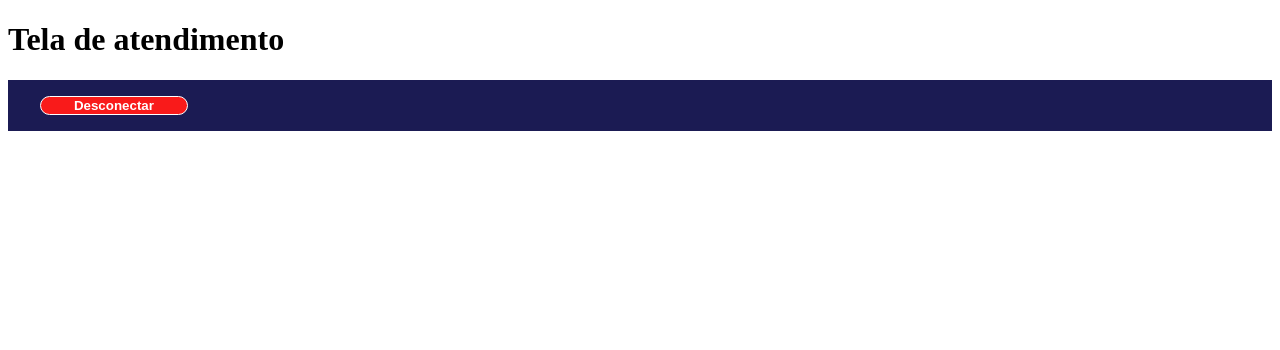
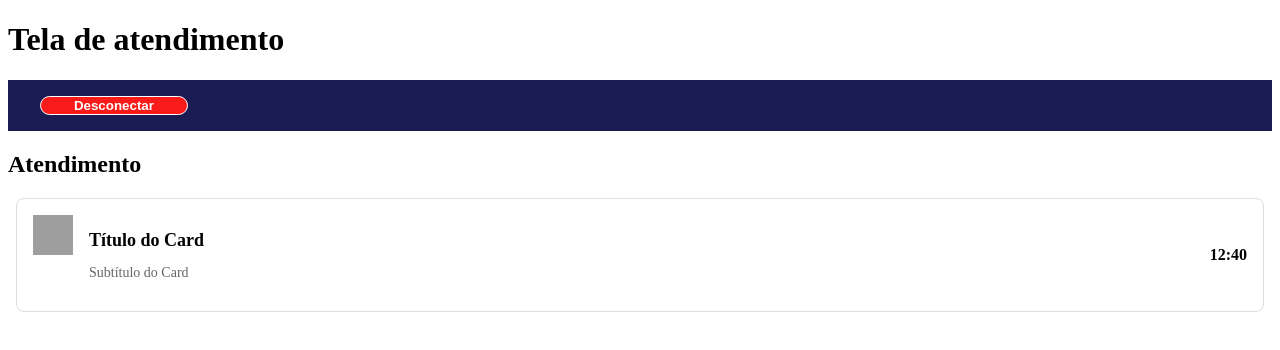
Before and after one commit to WagnerTerry/Chat-App, a React (Vite) app: page /ServiceScreen in a window 1280 px wide. Shown: the top 350 px of the page. Built offline with nearby package versions, Linux system fonts and the light colour scheme; grey boxes are pictures that could not be loaded; the HTML template or start-up script is replaced by a standard one.

Commit message:
feat: criando componente card

```diff
--- a/package.json
+++ b/package.json
@@ -10,6 +10,8 @@
     "preview": "vite preview"
   },
   "dependencies": {
+    "@emotion/styled": "^11.11.0",
+    "@mui/icons-material": "^5.15.2",
     "axios": "^1.6.3",
     "react": "^18.2.0",
     "react-dom": "^18.2.0",
--- /dev/null
+++ b/src/Components/Card/index.tsx
@@ -0,0 +1,27 @@
+import React from 'react';
+import './style.scss'
+interface CardProps {
+    icon: string;
+    title: string;
+    subtitle: string;
+    word: string;
+}
+
+const Card: React.FC<CardProps> = ({ icon, title, subtitle, word }) => {
+    return (
+        <div className="card">
+            <div className="left-side">
+                <img src={icon} alt="Icon" className="icon" />
+            </div>
+            <div className="center">
+                <h2 className="title">{title}</h2>
+                <p className="subtitle">{subtitle}</p>
+            </div>
+            <div className="right-side">
+                <span className="word">{word}</span>
+            </div>
+        </div>
+    );
+};
+
+export default Card;
--- /dev/null
+++ b/src/Components/Card/style.scss
@@ -0,0 +1,40 @@
+.card {
+    display: flex;
+    border: 1px solid #ddd;
+    border-radius: 8px;
+    padding: 16px;
+    margin: 8px;
+
+    .left-side {
+        margin-right: 16px;
+    }
+
+    .icon {
+        width: 40px;
+        height: 40px;
+    }
+
+    .center {
+        flex: 1;
+
+        .title {
+            font-size: 18px;
+            margin-bottom: 8px;
+        }
+
+        .subtitle {
+            font-size: 14px;
+            color: #666;
+        }
+    }
+
+    .right-side {
+        display: flex;
+        align-items: center;
+
+        .word {
+            font-size: 16px;
+            font-weight: bold;
+        }
+    }
+}
--- a/src/views/ServiceScreen/index.tsx
+++ b/src/views/ServiceScreen/index.tsx
@@ -1,4 +1,6 @@
 import { useLocation } from "react-router-dom"
+import Card from "../../Components/Card";
+// import ChatIcon from '@mui/icons-material/Chat';
 
 import './style.scss'
 
@@ -13,8 +15,19 @@ export const ServiceScreen = () => {
             <header>
                 <strong>{location && location.state && location.state.name}</strong>
                 <button>Desconectar</button>
+            </header>
 
-            </header>
+            <h2>Atendimento</h2>
+
+            <Card
+
+                icon={"ChatIcon"}
+                title="Título do Card"
+                subtitle="Subtítulo do Card"
+                word="12:40"
+            />
+
+
         </div>
     )
 }
```
Also changed, not shown: 2 other files (tests, documents, lock files or other folders).
